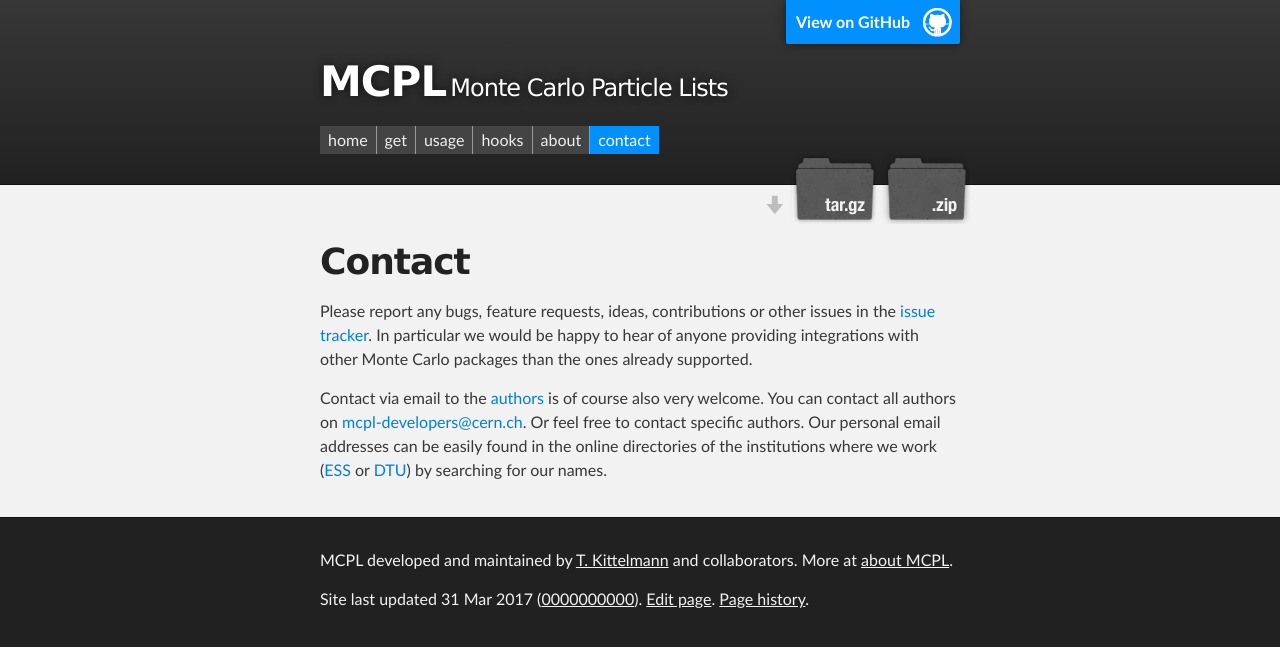
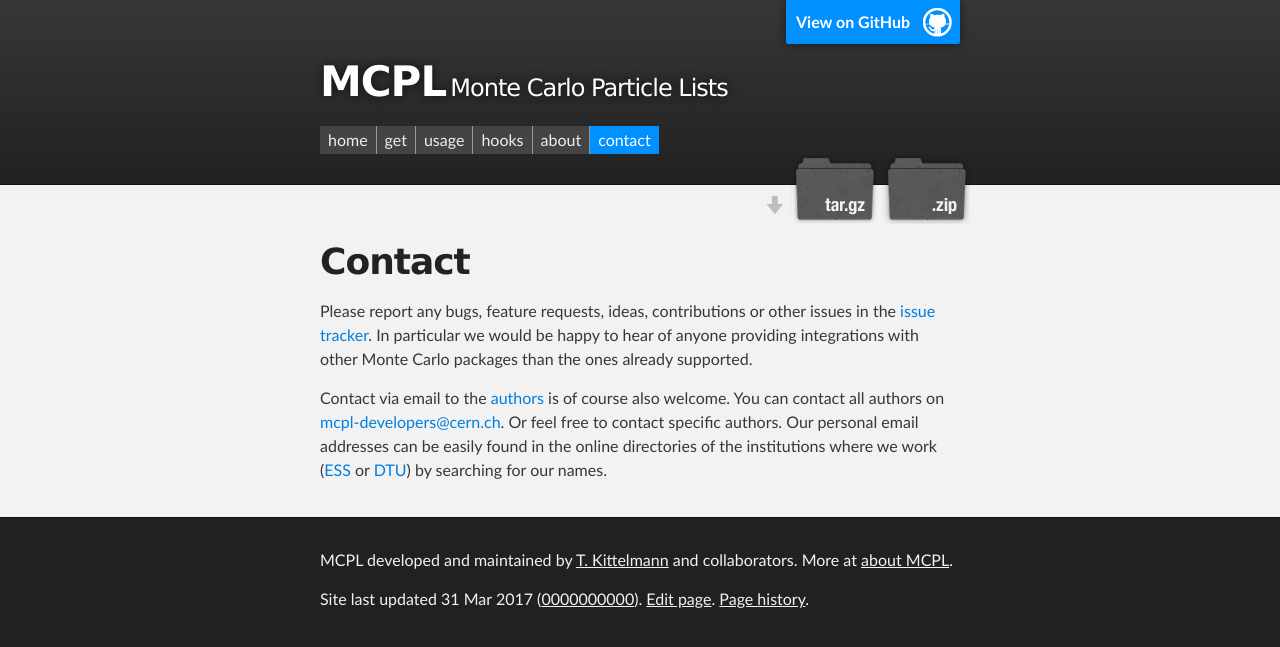
Before and after one commit to mctools/mcpl, a Jekyll site: the page built from contact.md, in a window 1280 px wide. Shown: the top 647 px of the page. Built offline with Jekyll 4.4.1, drawn with Linux system fonts in a browser that asks for light colours.

Commit message:
minor updates

```diff
--- a/contact.md
+++ b/contact.md
@@ -8,7 +8,7 @@ in the [issue tracker]({{site.github.issues_url}}). In particular we would be
 happy to hear of anyone providing integrations with other Monte Carlo packages
 than the ones already supported.
 
-Contact via email to the [authors](LOCAL:about) is of course also very welcome. You can contact all authors on [mcpl-developers@cern.ch](mailto:mcpl-developers@cern.ch). Or feel free to contact specific authors. Our personal email
+Contact via email to the [authors](LOCAL:about) is of course also welcome. You can contact all authors on [mcpl-developers@cern.ch](mailto:mcpl-developers@cern.ch). Or feel free to contact specific authors. Our personal email
 addresses can be easily found in the online directories of the institutions
 where we work ([ESS](https://europeanspallationsource.se/) or
 [DTU](http://www.dtu.dk/)) by searching for our names.
```
Also changed, not shown: get.md (+2 -2 lines).
